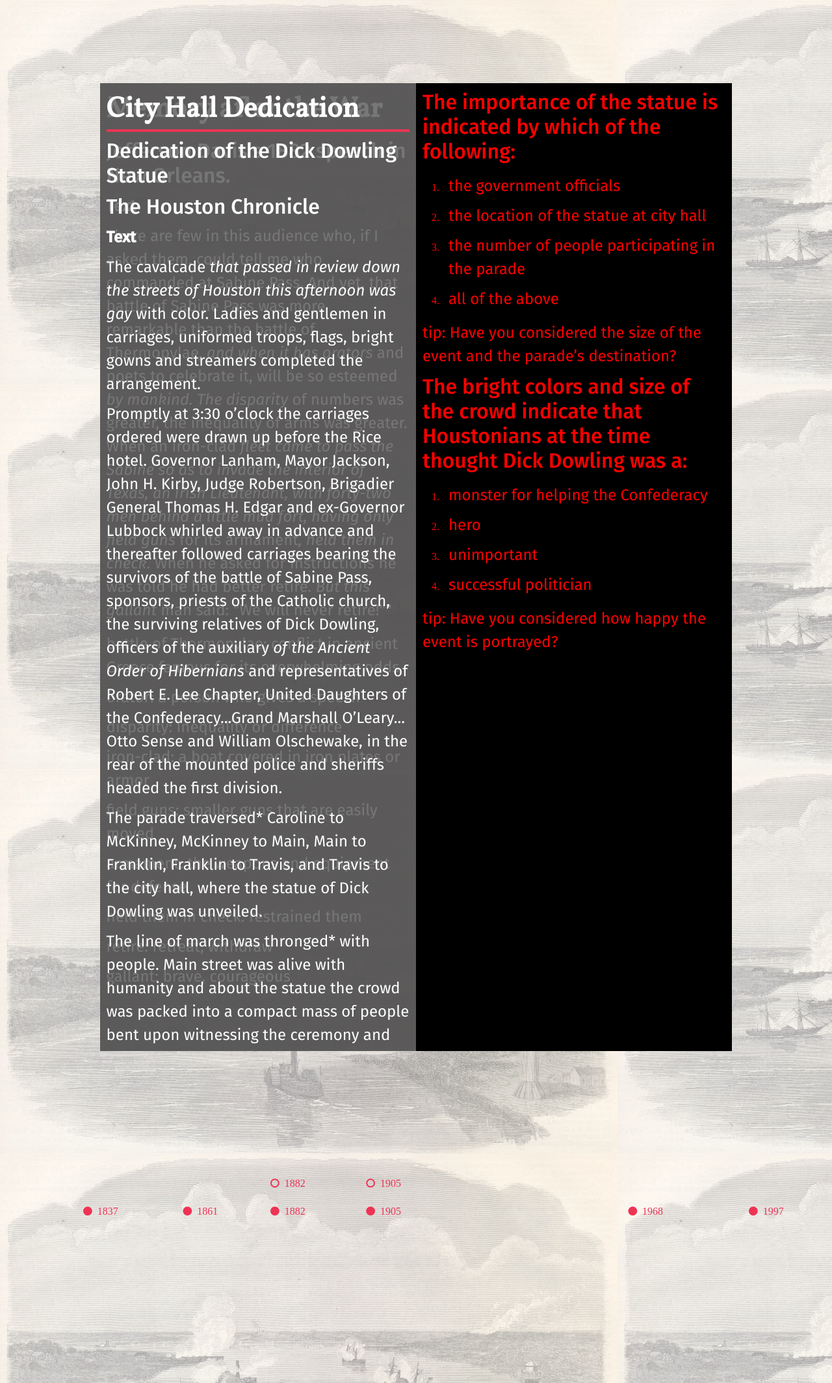
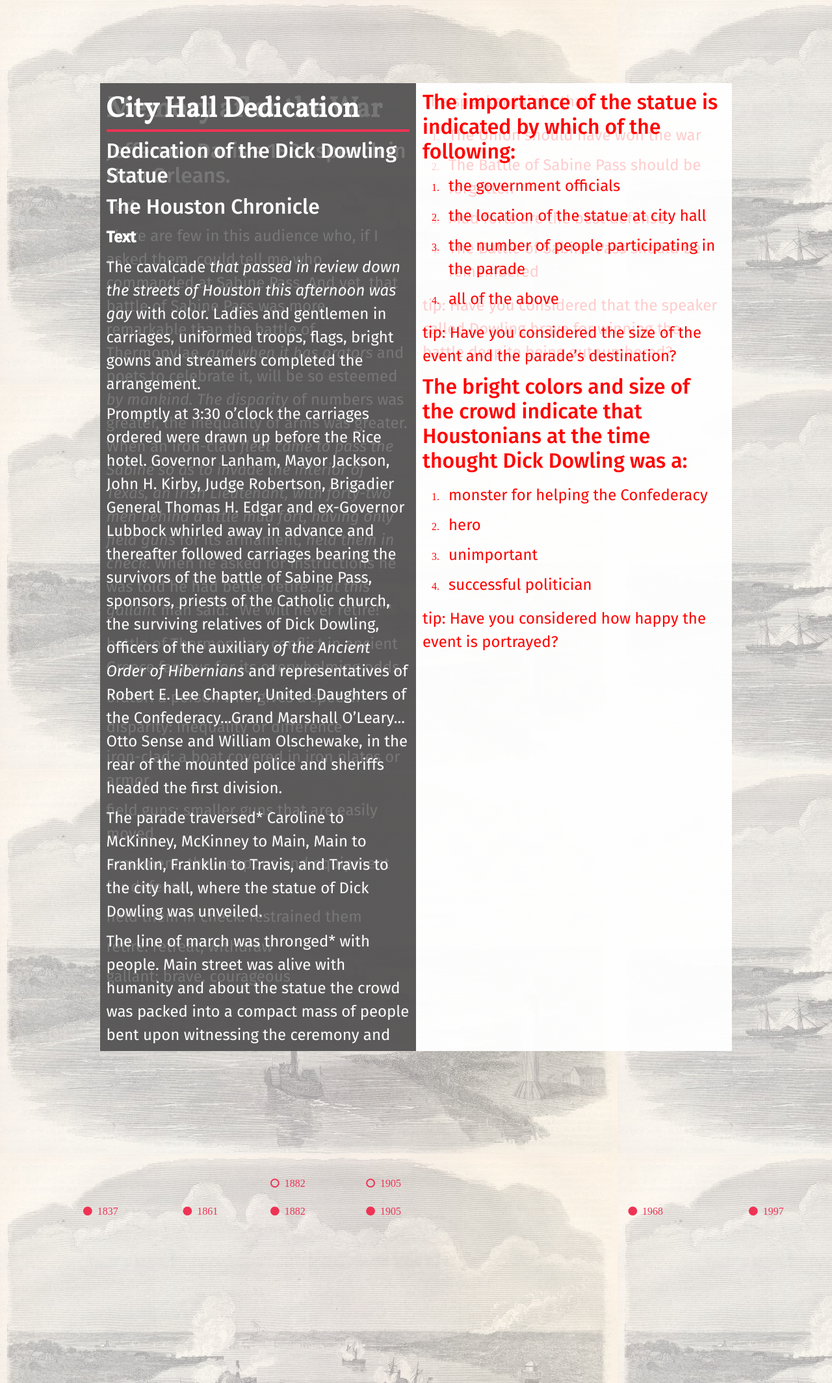
Before and after one commit to defjosiah/dowling-hart, a Flask app: page /explore/ in a window 1280 px wide. Shown: the whole page at 65% size. Run offline with Flask 2, Linux system fonts and the light colour scheme; some libraries are stand-ins or nearby versions.

Commit message:
changed color to white and text to red for proof that css is working correctly

```diff
--- a/static/css/explore.css
+++ b/static/css/explore.css
@@ -53,7 +53,7 @@ a {
 }
 
 #ContentMC {
-    background-color:rgba(0, 0, 0, 1.0);
+    background-color:rgba(255, 255, 255, 0.8);
     color: red;
 }
 
```
